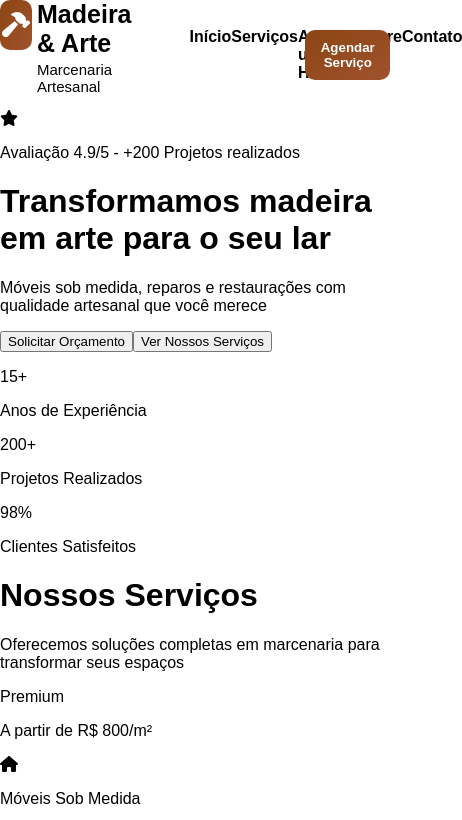
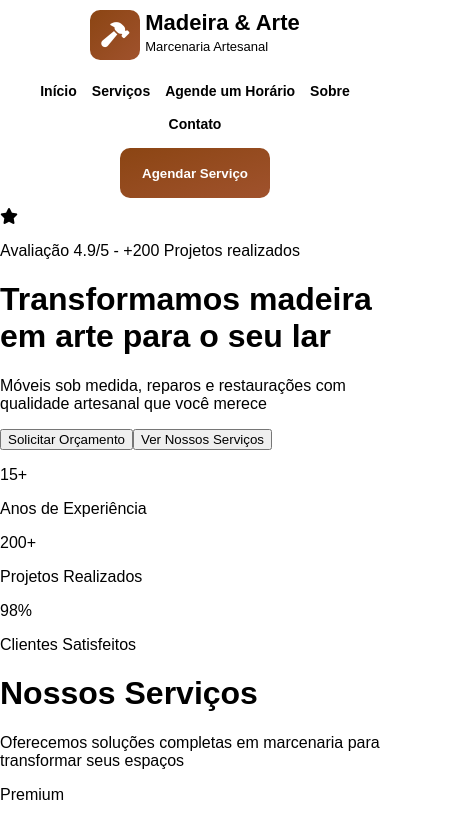
Before and after one commit to gabrielmdss/servicosPro, an Angular app: page / in a window 390 px wide. Shown: the top 820 px of the page, 462 px wide, since content can reach past the window. Built offline with nearby package versions, Linux system fonts and the light colour scheme.

Commit message:
style: ajusta responsividade e estilização do header

```diff
--- a/src/components/header/header.component.css
+++ b/src/components/header/header.component.css
@@ -1,9 +1,17 @@
+.logo-container,
+.container-nav ul a,
+.agendar-button {
+  transition: all 0.3s ease;
+}
+
 .container-header {
   width: 100%;
   display: flex;
   flex-direction: row;
   justify-content: space-around;
   align-items: center;
+  padding: 10px 20px;
+  box-sizing: border-box;
 }
 
 .logo-container {
@@ -14,21 +22,24 @@
 
 .logo-container:hover {
   cursor: pointer;
+  transform: scale(1.05);
 }
+
 
 .logo-texto-container {
   text-align: left;
   margin-left: 5px;
+}
 
-  span {
+.logo-texto-container span {
   margin: 0;
   font-size: 25px;
   font-weight: bold;
 }
-  p {
+
+.logo-texto-container p {
   margin-top: 3px;
   font-size: 15px;
-  }
 }
 
 .icon-box {
@@ -58,6 +69,8 @@
   flex-direction: row;
   justify-content: space-between;
   list-style: none;
+  padding: 0;
+  margin: 0;
 }
 
 .container-nav ul a {
@@ -65,9 +78,12 @@
   color: black;
   font-weight: bold;
 }
+
 .container-nav ul a:hover {
   color: #778a5c;
+  transform: scale(1.1);
 }
+
 
 .agendar-button {
   background: linear-gradient(to bottom right, #8b4513, #a0522d);
@@ -77,7 +93,6 @@
   justify-content: center;
   align-items: center;
   border-radius: 10px;
-  transition: transform 0.3s ease, box-shadow 0.3s ease;
 }
 
 .agendar-button:hover {
@@ -93,5 +108,41 @@
   color: white;
   font-weight: bold;
   cursor: pointer;
-  transition: color 0.3s ease;
 }
+
+@media (max-width: 900px) {
+  .container-header {
+    flex-direction: column;
+    gap: 20px;
+  }
+
+  .container-nav {
+    width: 100%;
+    justify-content: center;
+  }
+}
+
+@media (max-width: 600px) {
+  .container-header {
+    padding: 10px;
+    gap: 15px;
+  }
+
+  .logo-texto-container span {
+    font-size: 22px;
+  }
+
+  .logo-texto-container p {
+    font-size: 13px;
+  }
+
+  .container-nav ul {
+    flex-wrap: wrap;
+    justify-content: center;
+    gap: 15px;
+  }
+
+  .container-nav ul a {
+    font-size: 14px;
+  }
+}
```
Lines whose indentation alone changed are shown as unchanged.
